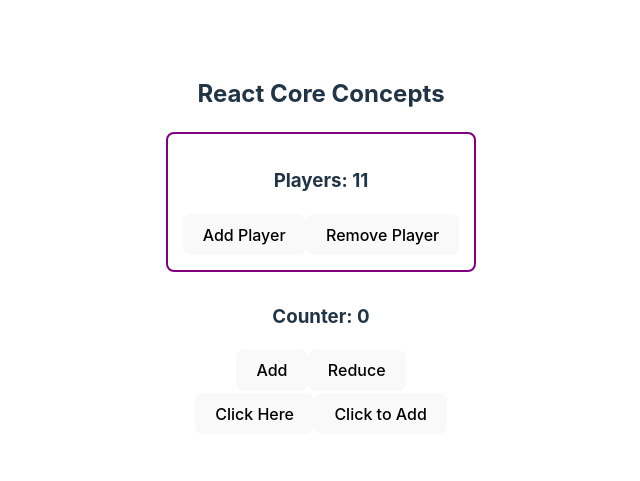
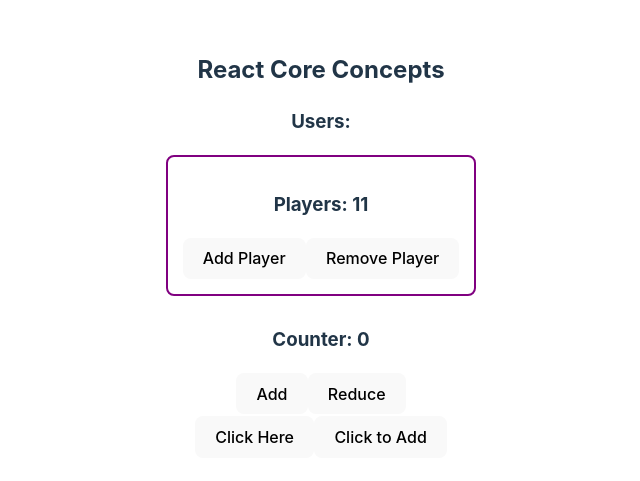
Before and after one commit to AskatAsh/React-JS-Practice, a React (Vite) app in the folder second-react/: page / in a window 1280 px wide. Shown: the part 155-636 px from the top of the page, without its empty margins (319-959 px from the left). Built offline with nearby package versions, Linux system fonts and the light colour scheme; no server answers.

Commit message:
declared useEffect with callback and dependency array

```diff
--- a/second-react/src/App.jsx
+++ b/second-react/src/App.jsx
@@ -4,6 +4,7 @@ import viteLogo from '/vite.svg'
 import './App.css'
 import Counter from './Counter'
 import Team from './Team'
+import Users from './Users'
 
 function App() {
   function handleClick(){
@@ -15,6 +16,7 @@ function App() {
   return (
     <>
       <h2>React Core Concepts</h2>
+      <Users></Users>
       <Team></Team>
       <Counter></Counter>
       <button onClick={handleClick}>Click Here</button>
--- /dev/null
+++ b/second-react/src/Users.jsx
@@ -0,0 +1,15 @@
+import { useEffect, useState } from "react"
+
+export default function Users() {
+
+    const [users, setUsers] = useState([])
+    useEffect(() => {
+        fetch('https://jsonplaceholder.typicode.com/users')
+    }, [])
+
+    return (
+        <div>
+            <h3>Users: </h3>
+        </div>
+    )
+}
```
